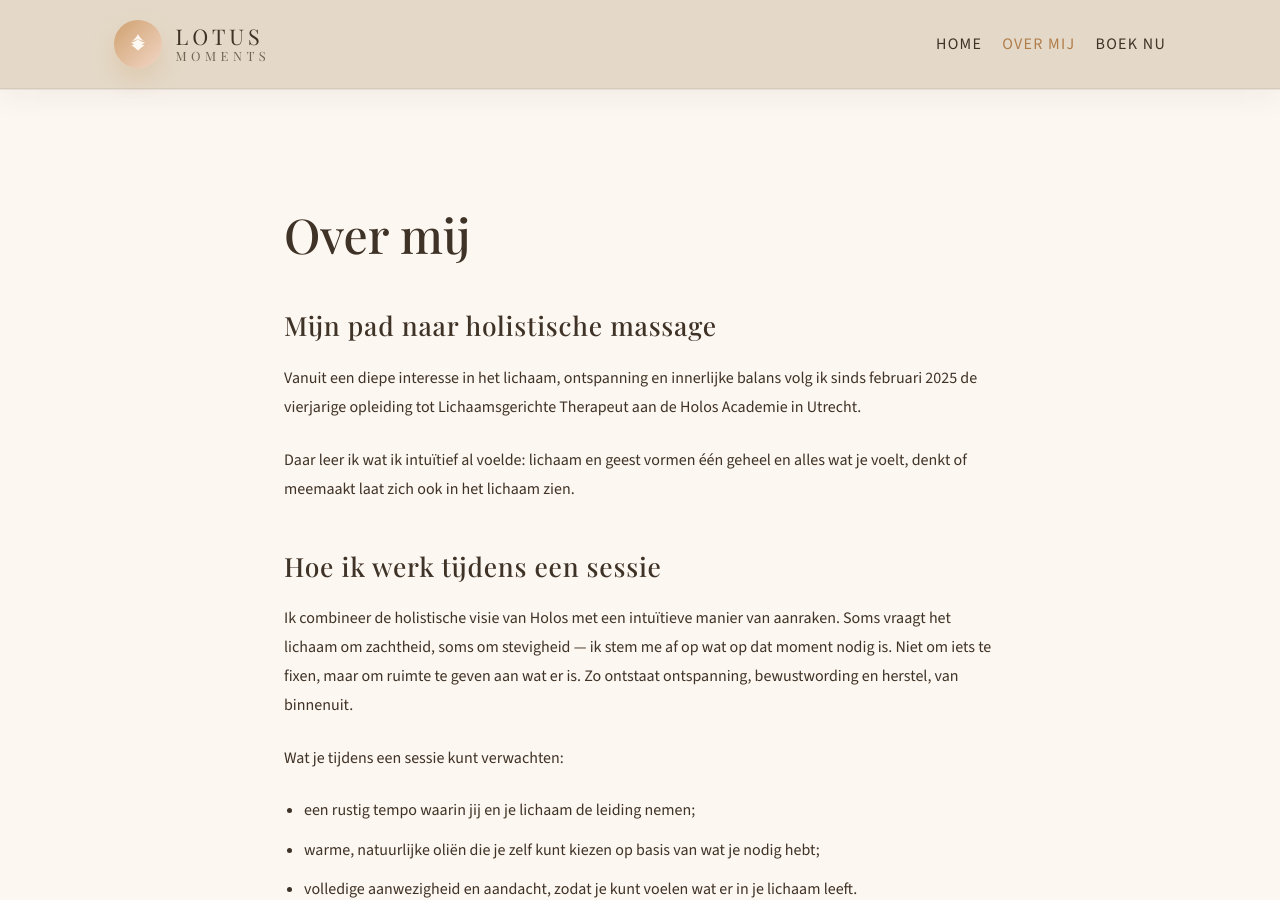
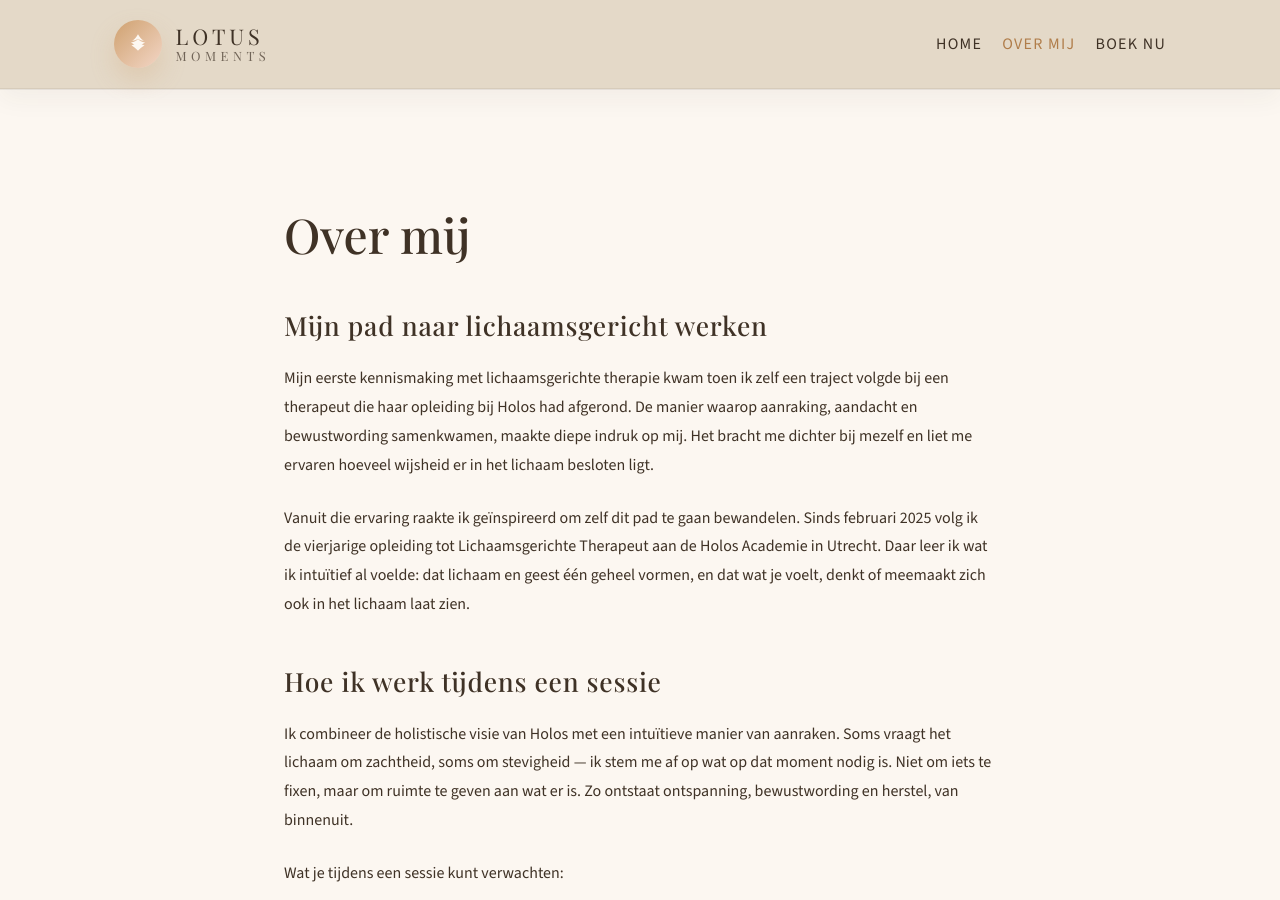
Before and after one commit to LotusMoments/website, a Jekyll site: the page built from over-mij.md, in a window 1280 px wide and 900 px high. Built offline with Jekyll 4.4.1, drawn with Linux system fonts in a browser that asks for light colours.

Commit message:
Update texts

```diff
--- a/over-mij.md
+++ b/over-mij.md
@@ -6,11 +6,11 @@ permalink: /over-mij/
 
 # Over mij
 
-## Mijn pad naar holistische massage
+## Mijn pad naar lichaamsgericht werken
 
-Vanuit een diepe interesse in het lichaam, ontspanning en innerlijke balans volg ik sinds februari 2025 de vierjarige opleiding tot Lichaamsgerichte Therapeut aan de Holos Academie in Utrecht.
+Mijn eerste kennismaking met lichaamsgerichte therapie kwam toen ik zelf een traject volgde bij een therapeut die haar opleiding bij Holos had afgerond. De manier waarop aanraking, aandacht en bewustwording samenkwamen, maakte diepe indruk op mij. Het bracht me dichter bij mezelf en liet me ervaren hoeveel wijsheid er in het lichaam besloten ligt.
 
-Daar leer ik wat ik intuïtief al voelde: lichaam en geest vormen één geheel en alles wat je voelt, denkt of meemaakt laat zich ook in het lichaam zien.
+Vanuit die ervaring raakte ik geïnspireerd om zelf dit pad te gaan bewandelen. Sinds februari 2025 volg ik de vierjarige opleiding tot Lichaamsgerichte Therapeut aan de Holos Academie in Utrecht. Daar leer ik wat ik intuïtief al voelde: dat lichaam en geest één geheel vormen, en dat wat je voelt, denkt of meemaakt zich ook in het lichaam laat zien.
 
 ## Hoe ik werk tijdens een sessie
 
```
